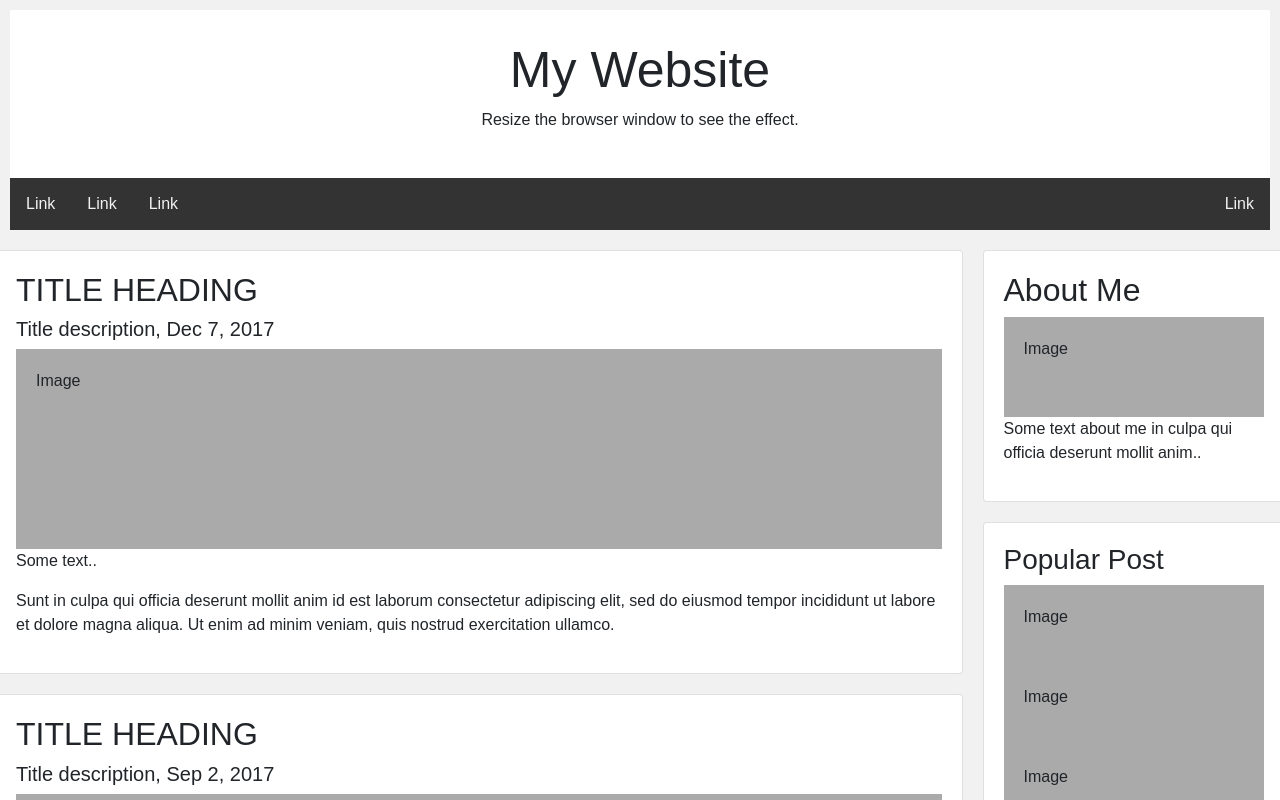
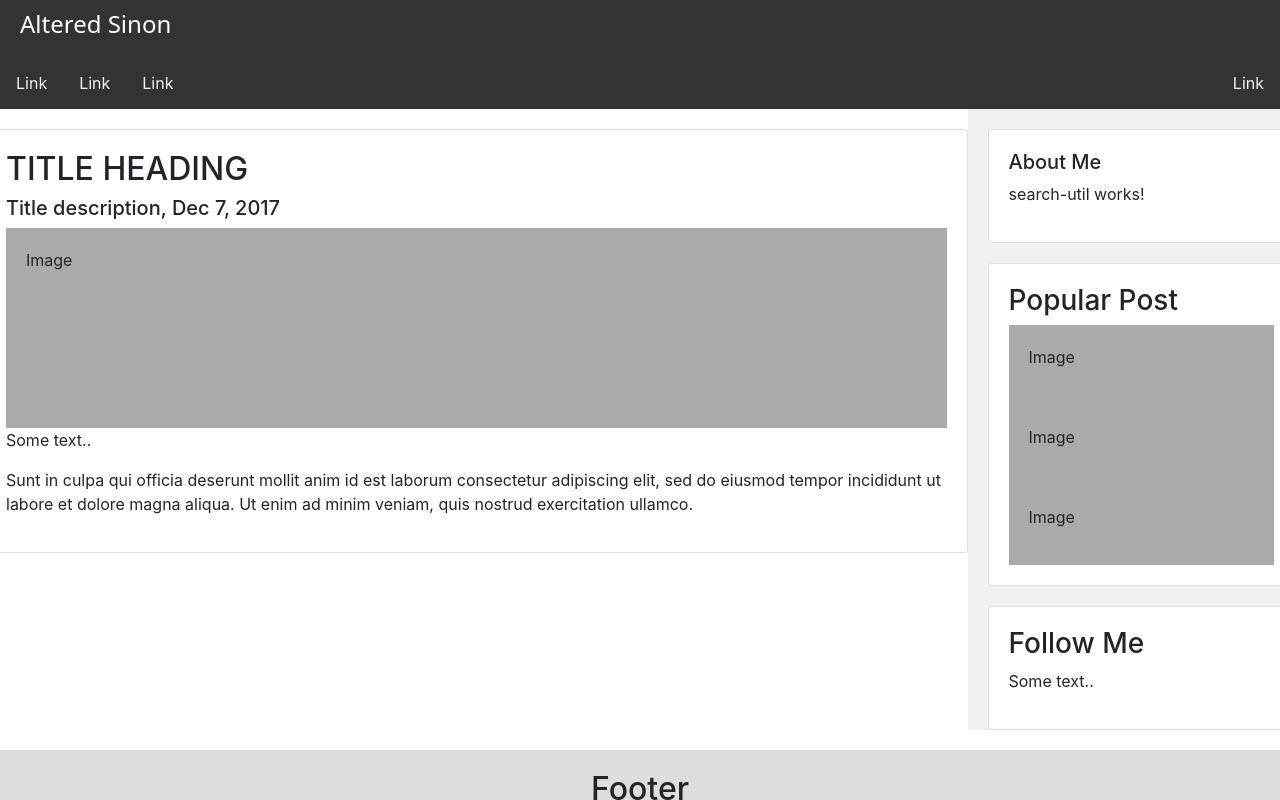
Before and after one commit to jungeKatz/SM-Word-Cloud-ng, an Angular app in the folder twitter-word-cloud/: page /dashboard in a window 1280 px wide. Shown: the top 800 px of the page. Built offline with nearby package versions, Linux system fonts and the light colour scheme.

Commit message:
[wordCloud-feature-independent]Added Dashboard layout

```diff
--- a/twitter-word-cloud/src/app/dashboard-module/main-dashboard/main-dashboard.component.html
+++ b/twitter-word-cloud/src/app/dashboard-module/main-dashboard/main-dashboard.component.html
@@ -1,9 +1,9 @@
  <!-- TODO: Add layout for dashboard -->
- <body>
+
 
   <div class="header">
-    <h1>My Website</h1>
-    <p>Resize the browser window to see the effect.</p>
+    <h4>Altered Sinon</h4>
+
   </div>
 
   <div class="topnav">
@@ -22,19 +22,12 @@
         <p>Some text..</p>
         <p>Sunt in culpa qui officia deserunt mollit anim id est laborum consectetur adipiscing elit, sed do eiusmod tempor incididunt ut labore et dolore magna aliqua. Ut enim ad minim veniam, quis nostrud exercitation ullamco.</p>
       </div>
-      <div class="card">
-        <h2>TITLE HEADING</h2>
-        <h5>Title description, Sep 2, 2017</h5>
-        <div class="fakeimg" style="height:200px;">Image</div>
-        <p>Some text..</p>
-        <p>Sunt in culpa qui officia deserunt mollit anim id est laborum consectetur adipiscing elit, sed do eiusmod tempor incididunt ut labore et dolore magna aliqua. Ut enim ad minim veniam, quis nostrud exercitation ullamco.</p>
-      </div>
+
     </div>
     <div class="rightcolumn">
       <div class="card">
-        <h2>About Me</h2>
-        <div class="fakeimg" style="height:100px;">Image</div>
-        <p>Some text about me in culpa qui officia deserunt mollit anim..</p>
+        <h5>About Me</h5>
+       <app-search-util></app-search-util>
       </div>
       <div class="card">
         <h3>Popular Post</h3>
@@ -52,5 +45,3 @@
   <div class="footer">
     <h2>Footer</h2>
   </div>
-
-  </body>
--- a/twitter-word-cloud/src/app/dashboard-module/main-dashboard/main-dashboard.component.scss
+++ b/twitter-word-cloud/src/app/dashboard-module/main-dashboard/main-dashboard.component.scss
@@ -10,13 +10,18 @@ body {
 
 /* Header/Blog Title */
 .header {
-  padding: 30px;
-  text-align: center;
-  background: white;
+  padding: 10px;
+  text-align: left;
+  background: #333333;
+
 }
 
-.header h1 {
-  font-size: 50px;
+.header h4 {
+  font-family: system-ui, -apple-system, BlinkMacSystemFont, "Segoe UI", Roboto,
+    Ubuntu, "Helvetica Neue", sans-serif;
+  color: #ffffff;
+  padding-left: 10px;
+
 }
 
 /* Style the top navigation bar */
@@ -87,7 +92,8 @@ body {
 
 /* Responsive layout - when the screen is less than 800px wide, make the two columns stack on top of each other instead of next to each other */
 @media screen and (max-width: 800px) {
-  .leftcolumn, .rightcolumn {
+  .leftcolumn,
+  .rightcolumn {
     width: 100%;
     padding: 0;
   }
```
